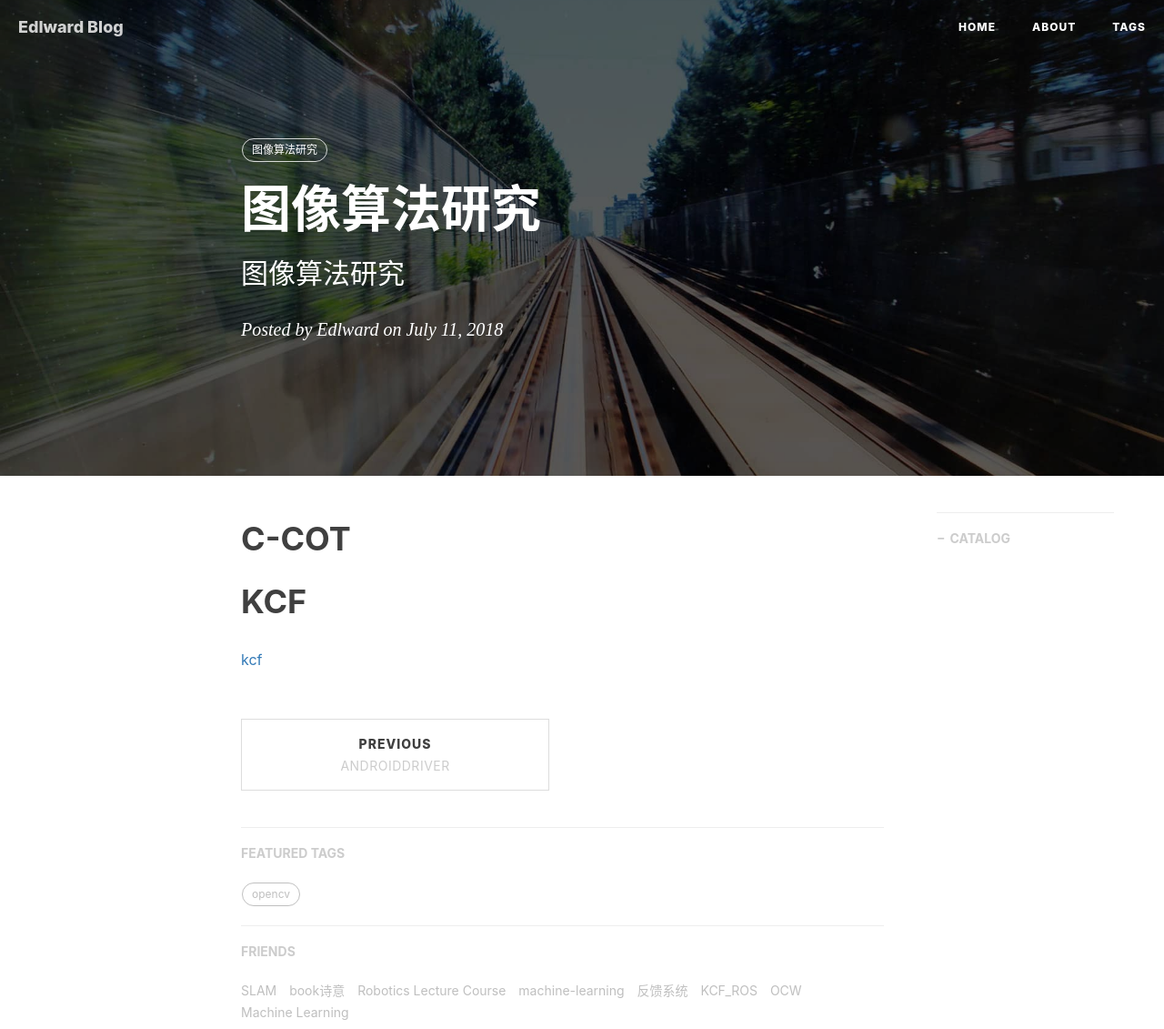
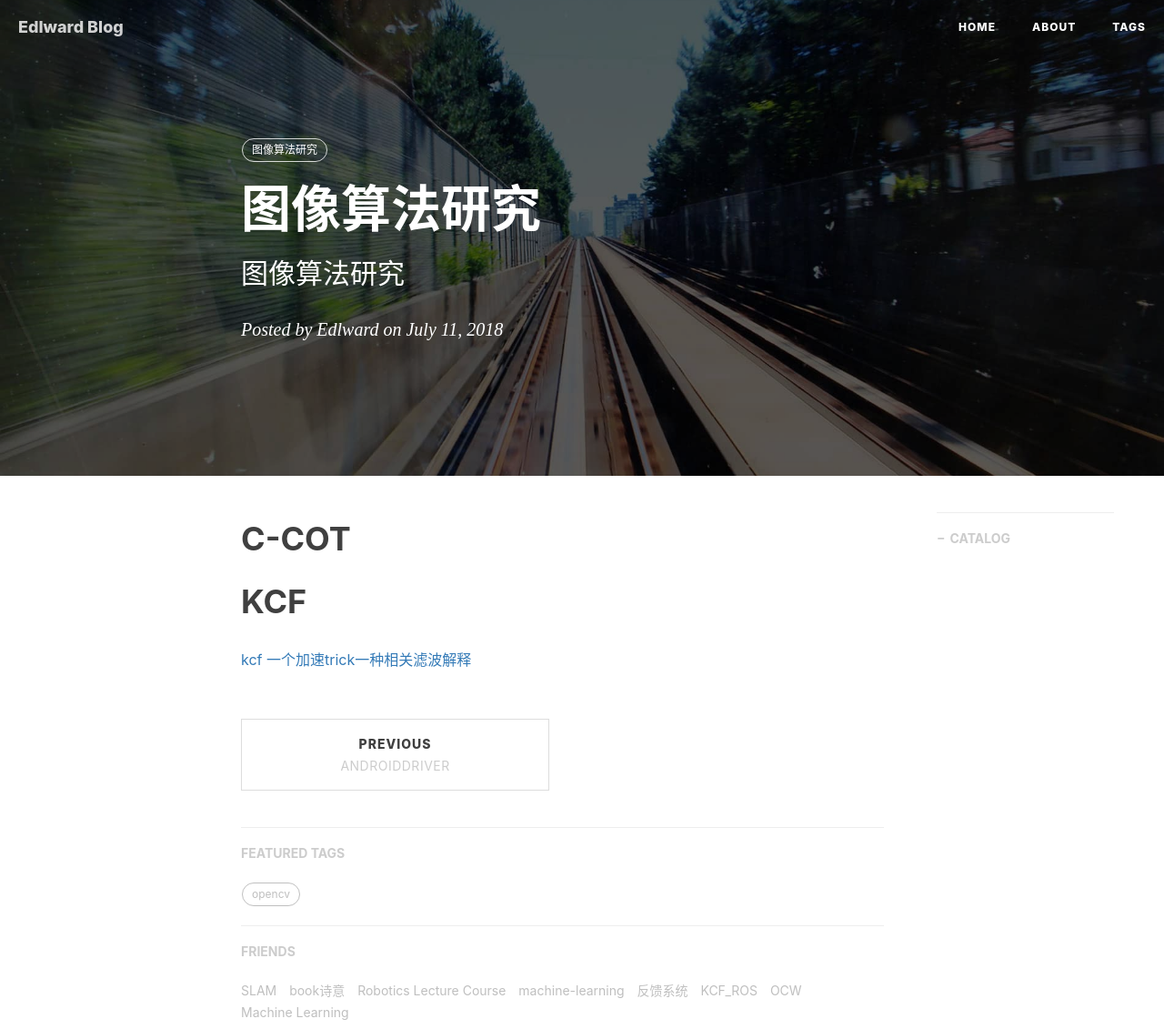
Before and after one commit to gary-robotics/dlward, a Jekyll site: the page built from _posts/2018-07-11-图像算法研究-2018.markdown, in a window 1280 px wide, cut to the strip 0-1131 px from the top of the page. Shown: the whole strip at 91% size. Built offline with Jekyll 4.4.1, drawn with Linux system fonts in a browser that asks for light colours; nearby versions of some CDN libraries; comment, search, counter and statistics services are not loaded.

Commit message:
Update 2018-07-11-图像算法研究-2018.markdown

```diff
--- a/_posts/2018-07-11-图像算法研究-2018.markdown
+++ b/_posts/2018-07-11-图像算法研究-2018.markdown
@@ -15,4 +15,4 @@
 # C-COT
 
 # KCF
-[kcf](http://www.p-chao.com/2017-01-19/%E5%9B%BE%E5%83%8F%E8%B7%9F%E8%B8%AA%EF%BC%88%E5%9B%9B%EF%BC%89kcf%E7%AE%97%E6%B3%95/)
+[kcf](http://www.p-chao.com/2017-01-19/%E5%9B%BE%E5%83%8F%E8%B7%9F%E8%B8%AA%EF%BC%88%E5%9B%9B%EF%BC%89kcf%E7%AE%97%E6%B3%95/) [一个加速trick一种相关滤波解释](https://zhuanlan.zhihu.com/p/27914504)
```
